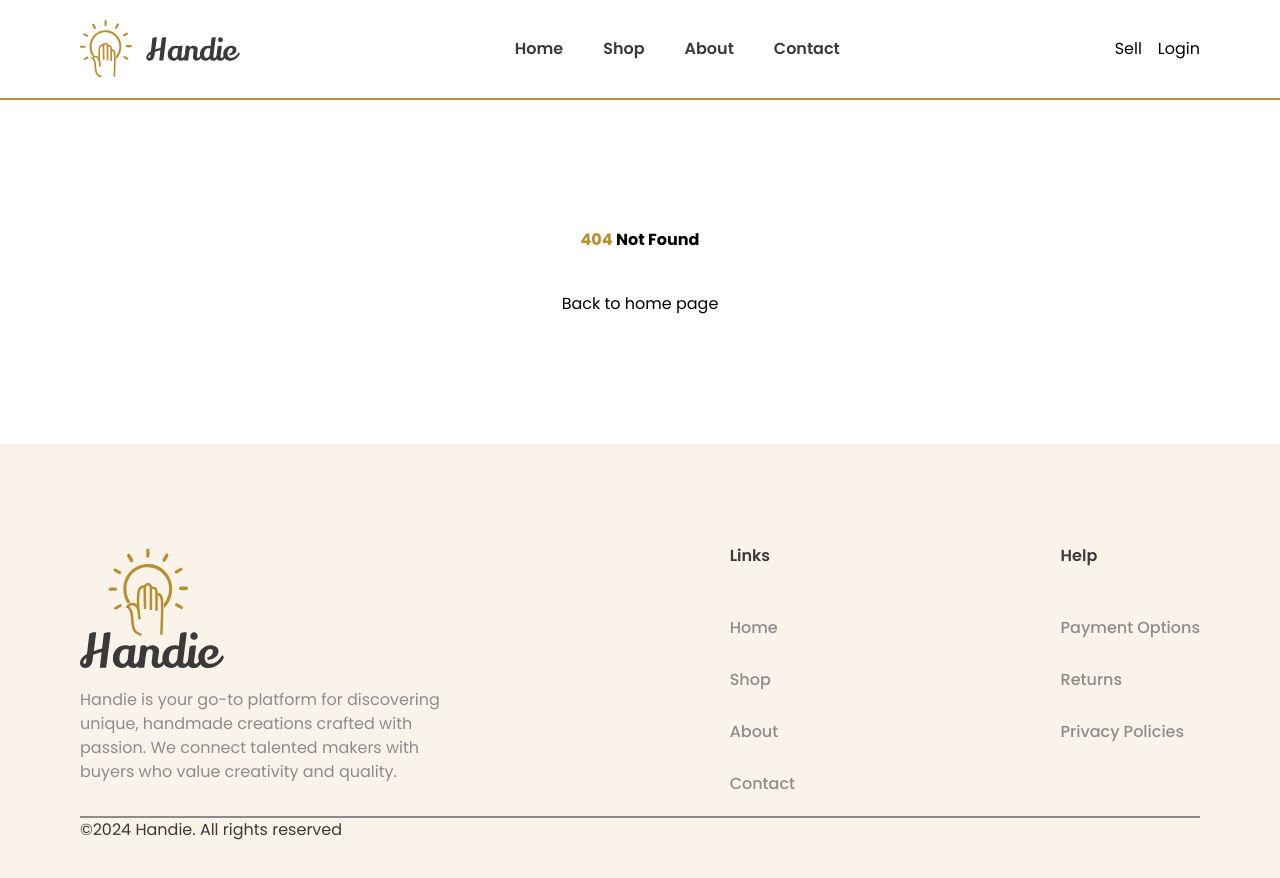
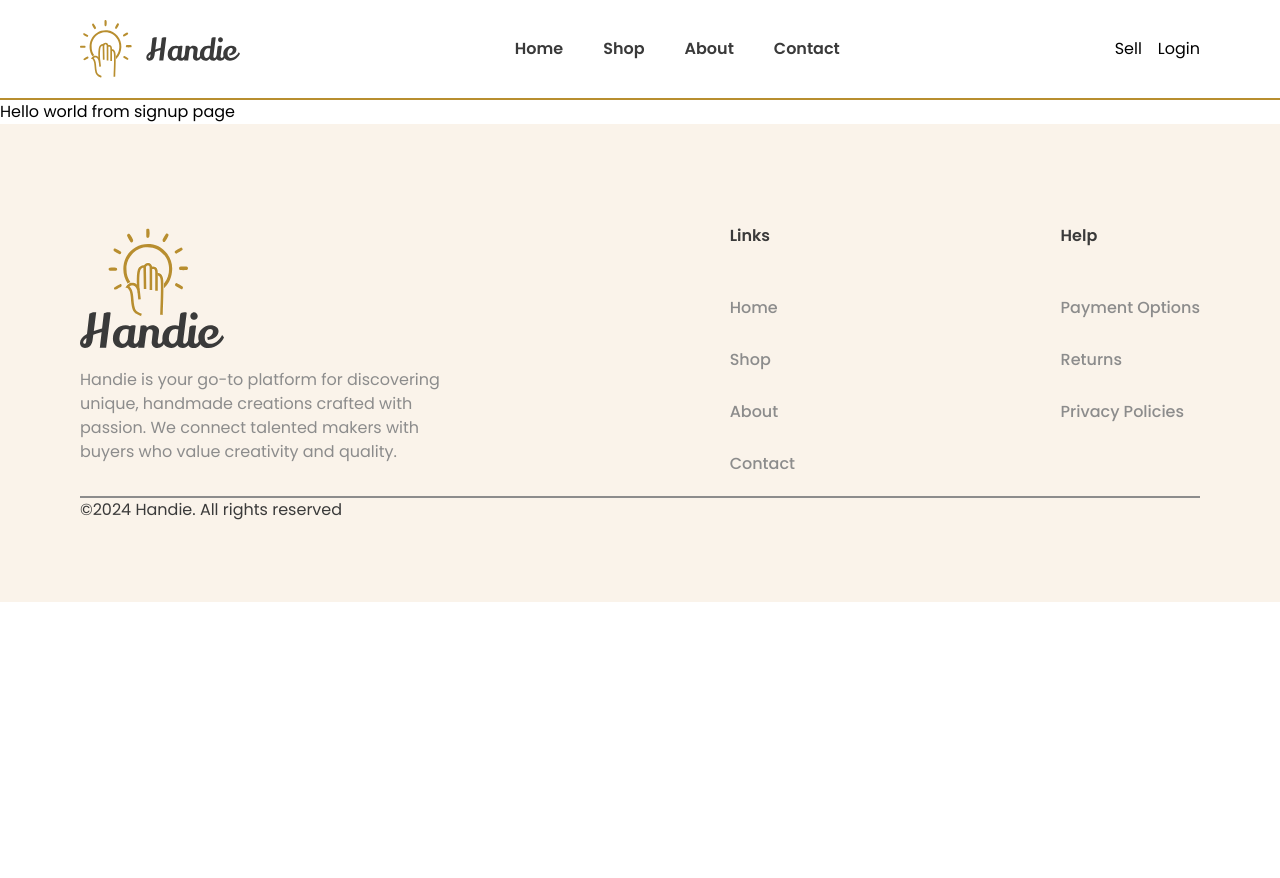
Before and after one commit to omar-the-junior/handie--frontend, a React (Vite) app: page /signup in a window 1280 px wide. Shown: the top 878 px of the page. After the commit the page ends 800 px from the top, so only its background shows below. Built offline with nearby package versions, Linux system fonts and the light colour scheme.

Commit message:
enhancement: Add Login and Signup routes
Added the Login and Signup routes to the Router component in order to enable navigation to the corresponding pages.

```diff
--- /dev/null
+++ b/src/routes/Signup.tsx
@@ -0,0 +1,9 @@
+function Signup() {
+  return (
+    <div>
+      <h1>Hello world from signup page</h1>
+    </div>
+  );
+}
+
+export default Signup;
```
Also changed, not shown: src/Router.tsx (+10 -0 lines).
